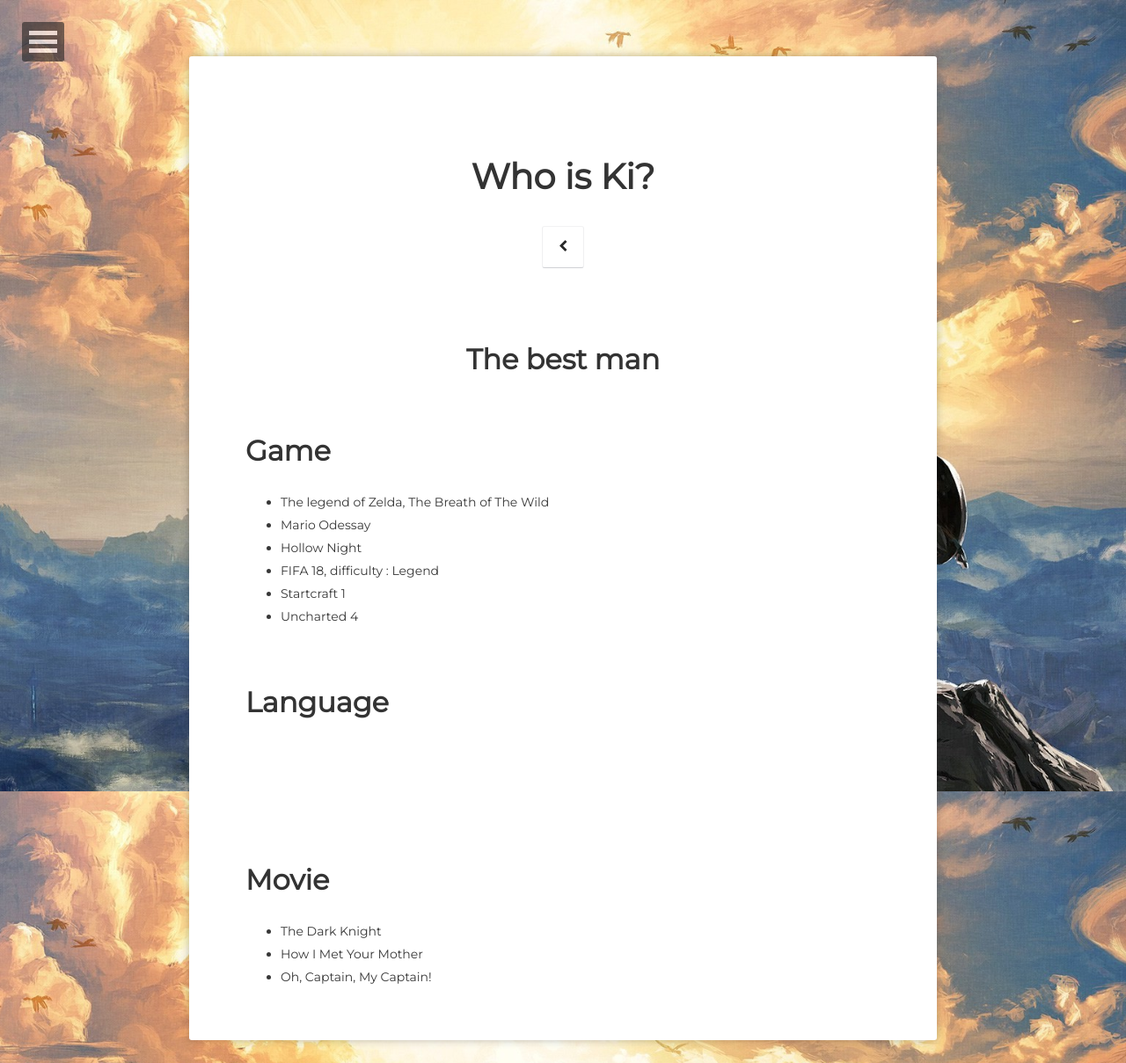
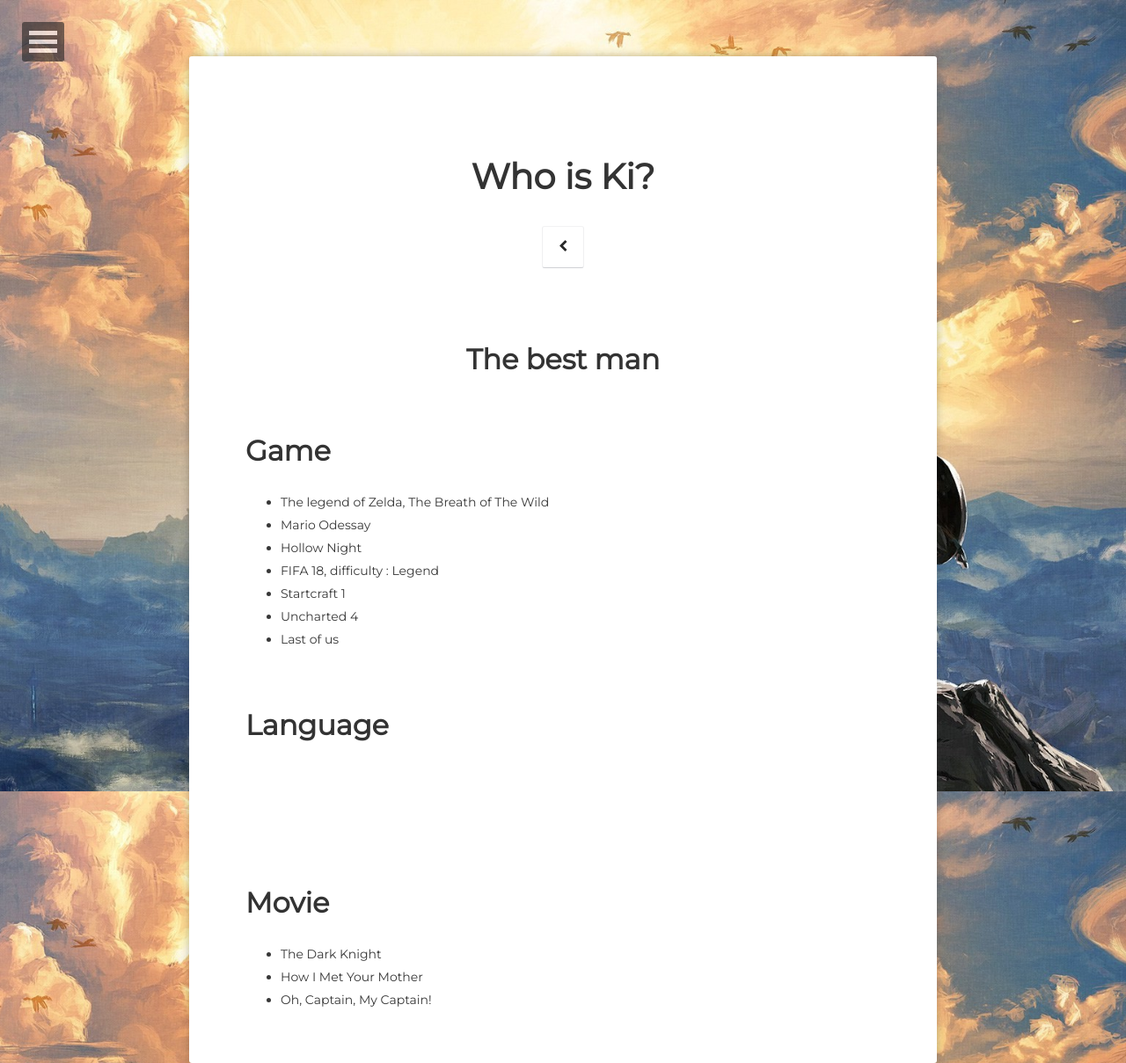
Before and after one commit to ghk829/ghk829.github.io, a Jekyll site: the page built from about/index.md, in a window 1280 px wide. Shown: the whole page at 88% size. Built offline with Jekyll 4.4.1, drawn with Linux system fonts in a browser that asks for light colours; some web fonts are replaced.

Commit message:
The last of us

```diff
--- a/about/index.md
+++ b/about/index.md
@@ -15,6 +15,7 @@ comments: false
 * FIFA 18, difficulty : Legend
 * Startcraft 1
 * Uncharted 4
+* Last of us
 
 ## Language
 <h3 class="title" style="font-size:30px;">
```
